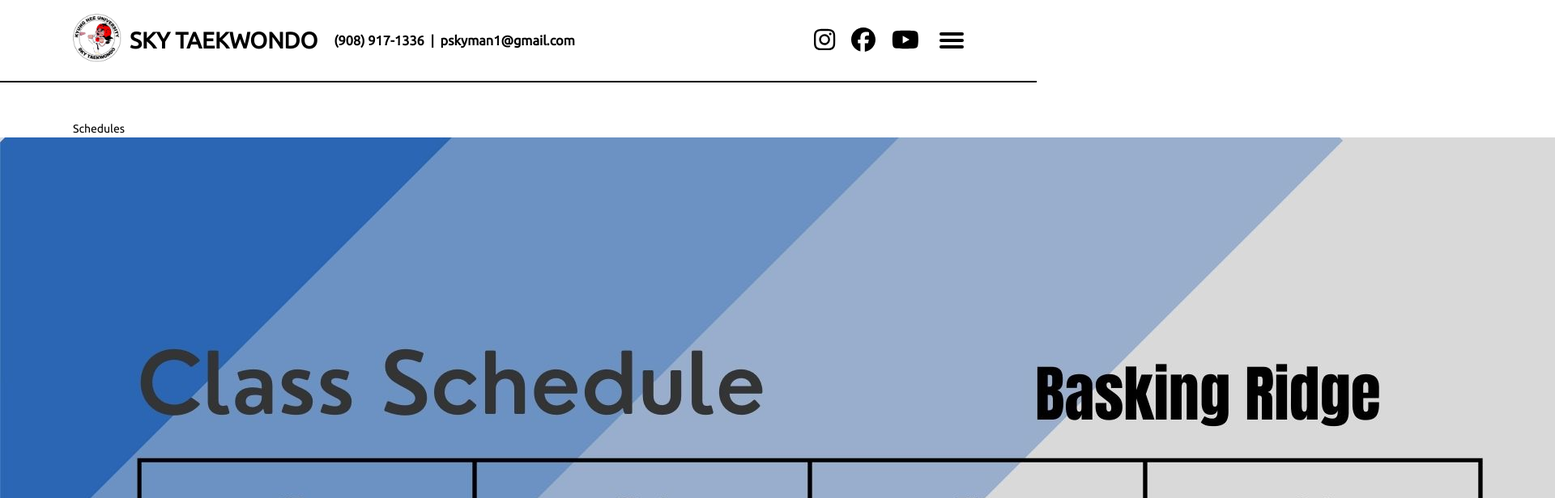
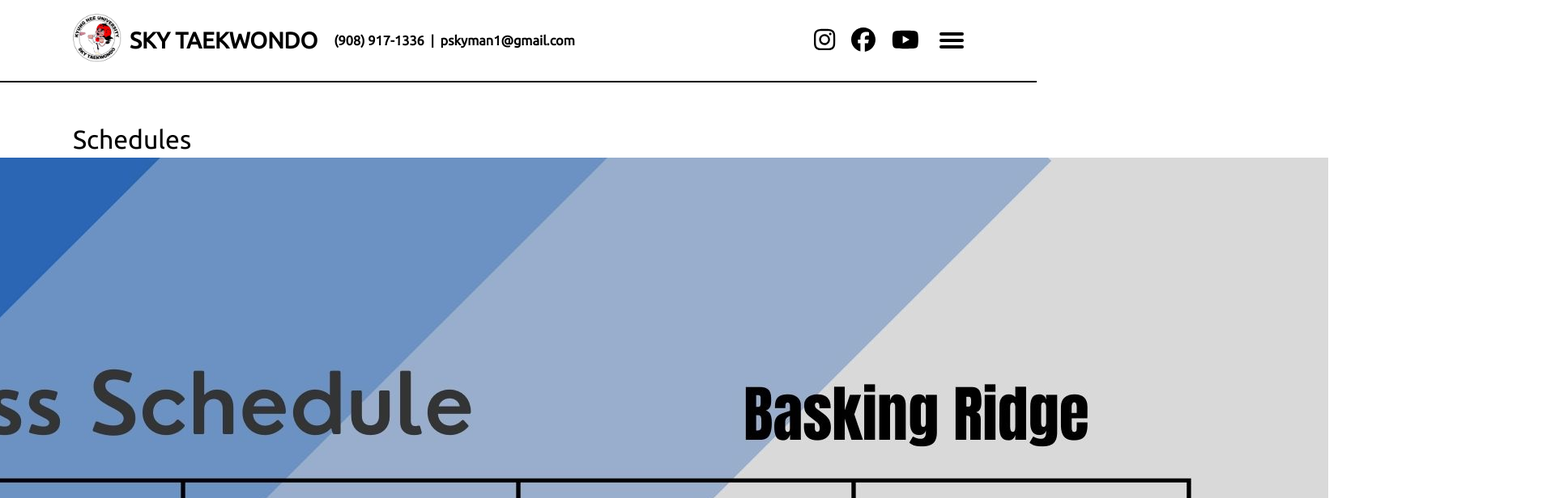
Before and after one commit to NicholasChanng/sky-taekwondo-website, a React (Create React App) app: page /schedule in a window 1280 px wide. Shown: the top 616 px of the page at 81% size, 1920 px wide, since content can reach past the window. Built offline with nearby package versions, Linux system fonts and the light colour scheme.

Commit message:
Update schedule.scss

```diff
--- a/src/components/Schedule/schedule.scss
+++ b/src/components/Schedule/schedule.scss
@@ -0,0 +1,15 @@
+.schedule {
+  font-size: 2rem;
+}
+.picture1 {
+  display: flex;
+  flex-direction: column;
+  align-items: center;
+  width: 100%;
+}
+.picture2 {
+  display: flex;
+  flex-direction: column;
+  align-items: center;
+  width: 100%;
+}
```
